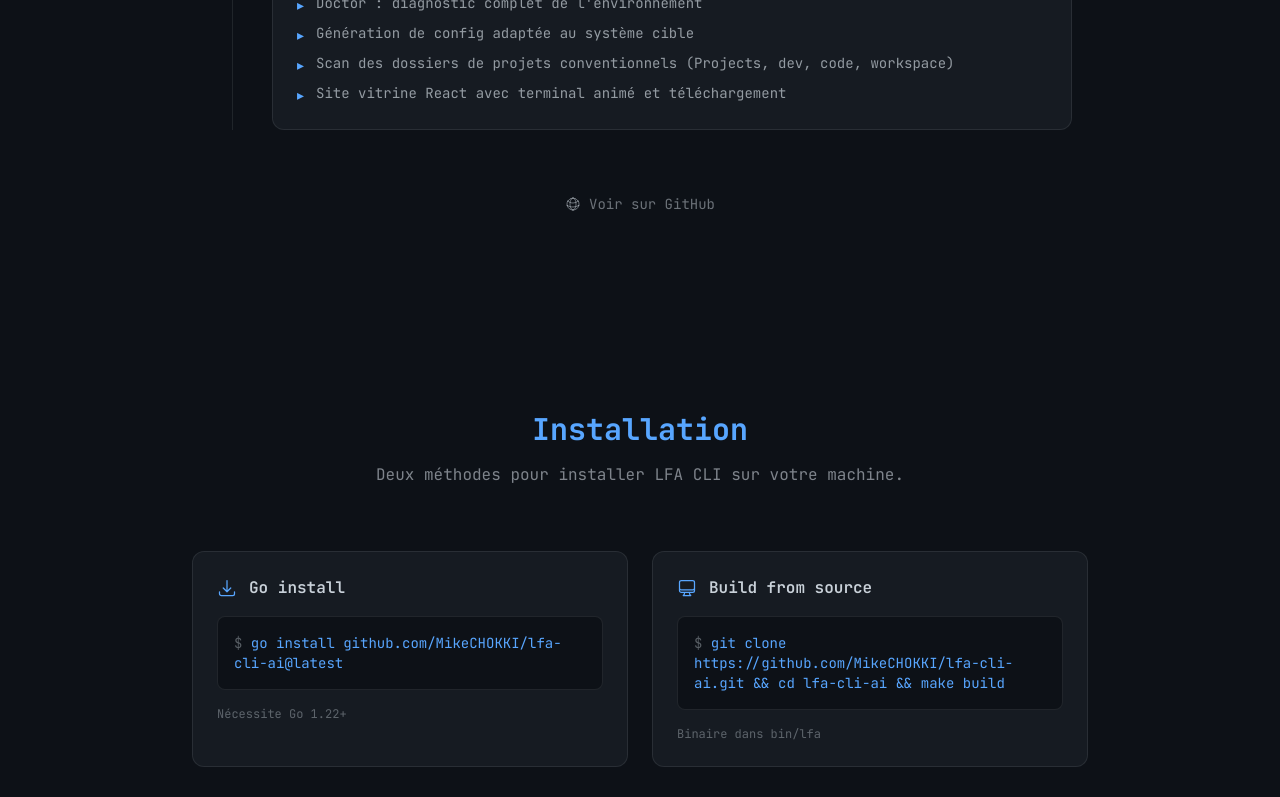
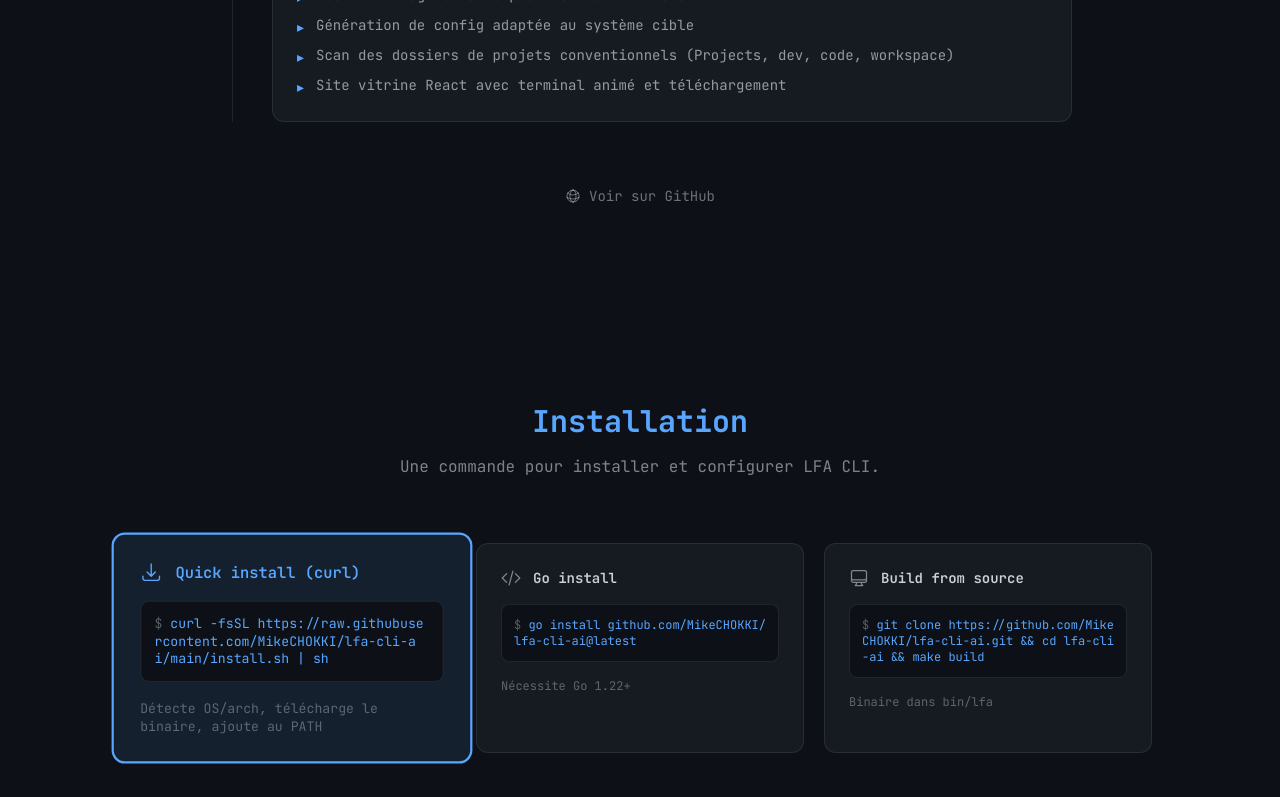
Before and after one commit to MikeCHOKKI/lfa-cli-ui, a React (Vite) app: page / in a window 1280 px wide. Shown: the part 2000-2797 px from the top of the page. Built offline with nearby package versions, Linux system fonts and the light colour scheme.

Commit message:
[feat(ui)] - Version badge + curl | sh one-liner + conformité
- Badge v0.1.0 dans le hero
- Méthode Quick install (curl | sh) mise en avant
- 3 méthodes d'installation en grille
- Lien releases GitHub

```diff
--- a/src/App.tsx
+++ b/src/App.tsx
@@ -22,10 +22,15 @@ function App() {
       <main>
         <section className="pt-32 pb-16 px-4 text-center">
           <div className="max-w-4xl mx-auto">
-            <h1 className="text-4xl md:text-6xl font-bold mb-4 tracking-tight">
-              <span className="text-lfa-accent">LFA</span>{' '}
-              <span className="text-lfa-text">CLI</span>
-            </h1>
+            <div className="flex items-center justify-center gap-3 mb-2">
+              <h1 className="text-4xl md:text-6xl font-bold tracking-tight">
+                <span className="text-lfa-accent">LFA</span>{' '}
+                <span className="text-lfa-text">CLI</span>
+              </h1>
+              <span className="text-xs font-semibold bg-lfa-accent/20 text-lfa-accent border border-lfa-accent/30 px-2.5 py-0.5 rounded-full mt-2">
+                v0.1.0
+              </span>
+            </div>
             <p className="text-lg md:text-xl text-lfa-text/60 mb-10">
               Automatisez votre environnement OpenCode
             </p>
--- a/src/components/Download.tsx
+++ b/src/components/Download.tsx
@@ -1,8 +1,9 @@
 const installMethods = [
   {
-    title: 'Go install',
-    cmd: 'go install github.com/MikeCHOKKI/lfa-cli-ai@latest',
-    note: 'Nécessite Go 1.22+',
+    title: 'Quick install (curl)',
+    cmd: 'curl -fsSL https://raw.githubusercontent.com/MikeCHOKKI/lfa-cli-ai/main/install.sh | sh',
+    note: 'Détecte OS/arch, télécharge le binaire, ajoute au PATH',
+    highlight: true,
     icon: (
       <svg className="w-5 h-5 shrink-0" fill="none" viewBox="0 0 24 24" stroke="currentColor" strokeWidth={1.5}>
         <path strokeLinecap="round" strokeLinejoin="round" d="M3 16.5v2.25A2.25 2.25 0 005.25 21h13.5A2.25 2.25 0 0021 18.75V16.5M16.5 12L12 16.5m0 0L7.5 12m4.5 4.5V3" />
@@ -10,9 +11,21 @@ const installMethods = [
     ),
   },
   {
+    title: 'Go install',
+    cmd: 'go install github.com/MikeCHOKKI/lfa-cli-ai@latest',
+    note: 'Nécessite Go 1.22+',
+    highlight: false,
+    icon: (
+      <svg className="w-5 h-5 shrink-0" fill="none" viewBox="0 0 24 24" stroke="currentColor" strokeWidth={1.5}>
+        <path strokeLinecap="round" strokeLinejoin="round" d="M17.25 6.75L22.5 12l-5.25 5.25m-10.5 0L1.5 12l5.25-5.25m7.5-3l-4.5 16.5" />
+      </svg>
+    ),
+  },
+  {
     title: 'Build from source',
     cmd: 'git clone https://github.com/MikeCHOKKI/lfa-cli-ai.git && cd lfa-cli-ai && make build',
     note: 'Binaire dans bin/lfa',
+    highlight: false,
     icon: (
       <svg className="w-5 h-5 shrink-0" fill="none" viewBox="0 0 24 24" stroke="currentColor" strokeWidth={1.5}>
         <path strokeLinecap="round" strokeLinejoin="round" d="M9 17.25v1.007a3 3 0 01-.879 2.122L7.5 21h9l-.621-.621A3 3 0 0115 18.257V17.25m6-12V15a2.25 2.25 0 01-2.25 2.25H5.25A2.25 2.25 0 013 15V5.25m18 0A2.25 2.25 0 0018.75 3H5.25A2.25 2.25 0 003 5.25m18 0V12a2.25 2.25 0 01-2.25 2.25H5.25A2.25 2.25 0 013 12V5.25" />
@@ -28,17 +41,26 @@ export default function Download() {
         Installation
       </h2>
       <p className="text-lfa-text/60 text-center mb-16 max-w-xl mx-auto">
-        Deux méthodes pour installer LFA CLI sur votre machine.
+        Une commande pour installer et configurer LFA CLI.
       </p>
 
-      <div className="grid grid-cols-1 md:grid-cols-2 gap-6 max-w-4xl mx-auto">
+      <div className="grid grid-cols-1 md:grid-cols-3 gap-5 max-w-5xl mx-auto">
         {installMethods.map((m, i) => (
-          <div key={i} className="bg-lfa-surface border border-lfa-text/10 rounded-xl p-6 hover:border-lfa-accent/40 transition-all duration-300 flex flex-col gap-4">
+          <div
+            key={i}
+            className={`rounded-xl p-6 flex flex-col gap-4 transition-all duration-300 ${
+              m.highlight
+                ? 'bg-lfa-accent/10 border-2 border-lfa-accent hover:border-lfa-accent/80 scale-105 md:scale-110'
+                : 'bg-lfa-surface border border-lfa-text/10 hover:border-lfa-accent/40'
+            }`}
+          >
             <div className="flex items-center gap-3">
-              <div className="text-lfa-accent">{m.icon}</div>
-              <h3 className="text-base font-semibold text-lfa-text">{m.title}</h3>
+              <div className={m.highlight ? 'text-lfa-accent' : 'text-lfa-text/60'}>{m.icon}</div>
+              <h3 className={`text-sm font-semibold ${m.highlight ? 'text-lfa-accent' : 'text-lfa-text'}`}>
+                {m.title}
+              </h3>
             </div>
-            <div className="bg-lfa-bg border border-lfa-text/10 rounded-lg p-4 font-mono text-xs md:text-sm text-lfa-accent overflow-x-auto">
+            <div className="bg-lfa-bg border border-lfa-text/10 rounded-lg p-3 font-mono text-xs text-lfa-accent overflow-x-auto break-all">
               <span className="text-lfa-text/40">$ </span>{m.cmd}
             </div>
             <p className="text-xs text-lfa-text/40">{m.note}</p>
@@ -46,7 +68,7 @@ export default function Download() {
         ))}
       </div>
 
-      <div className="mt-12 text-center">
+      <div className="mt-16 text-center">
         <a
           href="https://github.com/MikeCHOKKI/lfa-cli-ai/releases"
           target="_blank" rel="noopener noreferrer"
@@ -55,7 +77,7 @@ export default function Download() {
           <svg className="w-4 h-4" fill="none" viewBox="0 0 24 24" stroke="currentColor" strokeWidth={1.5}>
             <path strokeLinecap="round" strokeLinejoin="round" d="M20.25 7.5l-.625 10.632a2.25 2.25 0 01-2.247 2.118H6.622a2.25 2.25 0 01-2.247-2.118L3.75 7.5m8.25 3v6.75m0 0l-3-3m3 3l3-3M3.375 7.5h17.25c.621 0 1.125-.504 1.125-1.125v-1.5c0-.621-.504-1.125-1.125-1.125H3.375c-.621 0-1.125.504-1.125 1.125v1.5c0 .621.504 1.125 1.125 1.125z" />
           </svg>
-          Binaires précompilés — bientôt disponibles
+          Voir les releases sur GitHub
         </a>
       </div>
     </section>
```
